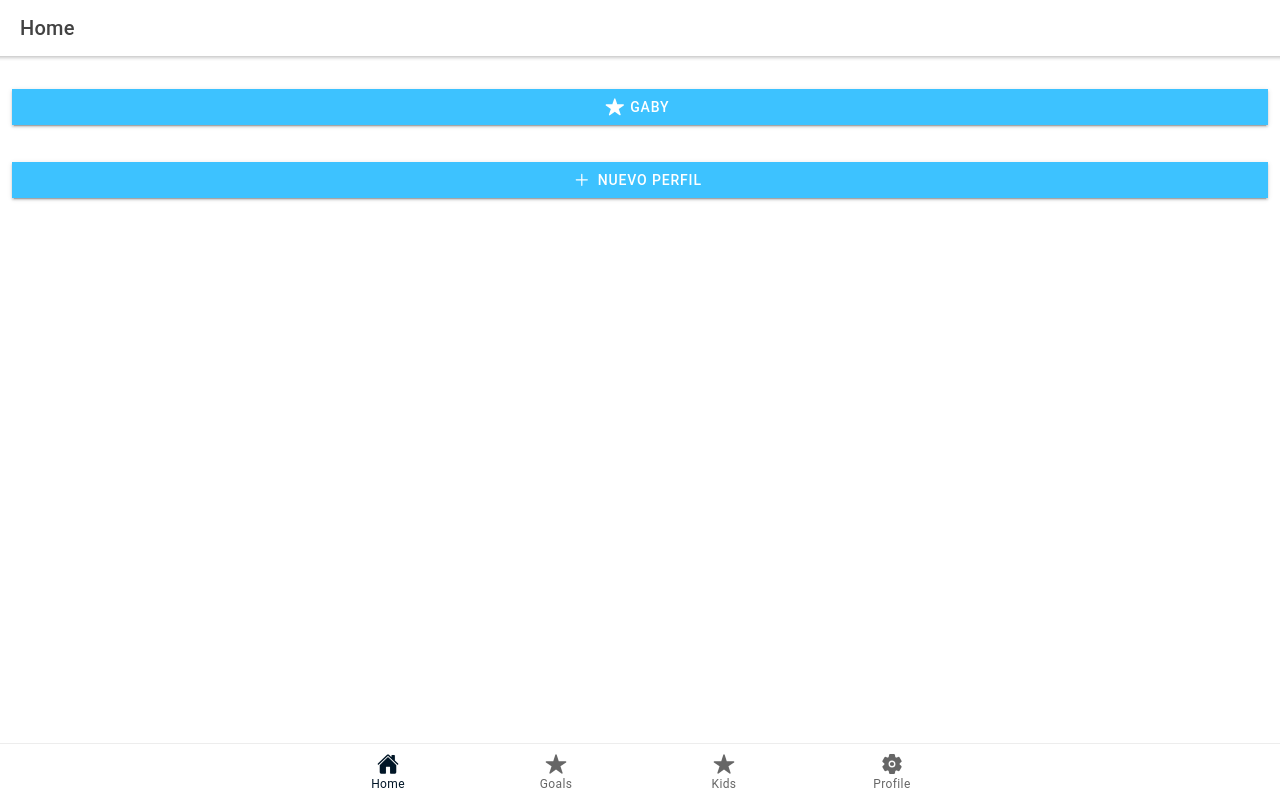
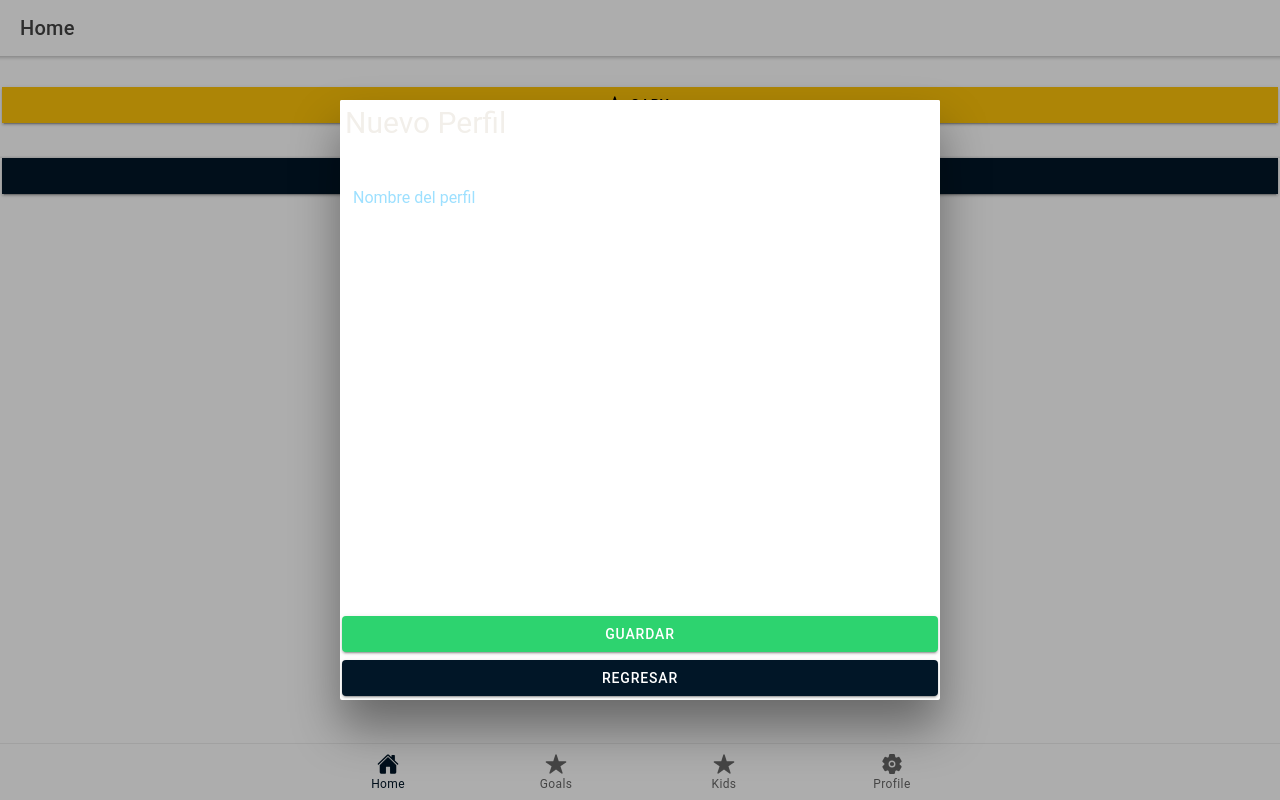
Before and after one commit to Jakii/ARCON-FE-R, a React (Create React App) app in the folder arcon/: page /home in a window 1280 px wide. Both pictures are taken after a click on the element "NUEVO PERFIL". Built offline with nearby package versions, Linux system fonts and the light colour scheme.

Commit message:
Crear nuevos perfiles

```diff
--- /dev/null
+++ b/arcon/src/components/Perfiles/NewProfile.tsx
@@ -0,0 +1,45 @@
+import React, {useState} from 'react';
+import {
+    IonModal, IonButton, IonContent, IonLabel, IonGrid, IonCol,
+    IonRow, IonInput
+} from '@ionic/react';
+import './Perfiles.css';
+
+type NewProfileProps = {
+    ShowModal: any,
+    SetShowModal: Function,
+    SaveNewProfile:Function
+}
+
+const NewProfile: React.FC<NewProfileProps> = ({ ShowModal, SetShowModal, SaveNewProfile }) => {
+    const [name, setName]=useState<string>();
+
+    const save=()=>{
+        SaveNewProfile(name);
+        SetShowModal(false);
+    }
+    return (
+        <IonModal isOpen={ShowModal}>
+            <IonContent>
+                <IonGrid>
+                    <IonRow>
+                        <IonLabel class="title">Nuevo Perfil</IonLabel>
+                    </IonRow>
+                    <br />
+                    <br />
+                    <IonRow>
+                        <IonInput placeholder="Nombre del perfil"
+                        autofocus={true}
+                        color="secondary"
+                        onIonChange={e=>setName(e.detail.value!)}></IonInput>
+                    </IonRow>
+
+                </IonGrid>
+            </IonContent>
+            <IonButton onClick={save} color="success">Guardar</IonButton>
+            <IonButton onClick={() => SetShowModal(false)}>Regresar</IonButton>
+        </IonModal>
+    );
+};
+
+export default NewProfile;
--- a/arcon/src/components/Perfiles/Perfiles.tsx
+++ b/arcon/src/components/Perfiles/Perfiles.tsx
@@ -1,22 +1,27 @@
 import React, { useState } from 'react';
-import { IonButton, IonIcon, IonGrid, IonRow, IonCol } from '@ionic/react';
+import { IonButton, IonIcon, IonGrid, IonRow, IonCol, IonContent, IonFooter, IonList } from '@ionic/react';
 import { star, add } from 'ionicons/icons';
 import './Perfiles.css';
+import NewProfile from './NewProfile';
 
 type ProfileProps = {
     ListaPerfiles: any[]
 }
 
 const ProfilesList: React.FC<ProfileProps> = ({ ListaPerfiles }) => {
-    const [listaPerfiles, setListaPerfiles]=useState(ListaPerfiles);
+    const [listaPerfiles, setListaPerfiles] = useState(ListaPerfiles);
+    const [showNewProfile, setShowNewProfile] = useState(false);
 
-    const renderProfiles = listaPerfiles.map(x => {
+
+    const renderProfiles = () => {
+        return (
+            listaPerfiles.map(x => {
                 return (
                     <IonCol size-md="5" size-lg="5" size-s="5">
                         <IonButton
                             ion-button
                             icon-start
-                    color="secondary"
+                            color={x.RolId == 1 ? "warning" : "secondary"}
                             expand="full"
                         >
                             <IonIcon slot="start" icon={star} />
@@ -24,45 +29,44 @@ const ProfilesList: React.FC<ProfileProps> = ({ ListaPerfiles }) => {
                         </IonButton>
                     </IonCol>
                 )
-    });
+            }))
+    }
 
     const addNewProfile = () => {
+        setShowNewProfile(true);
+    }
+
+    const saveNewProfile = (name: any) => {
         var newProfile = {
-            ProfileId: 2,
-            Name: "Jacky",
-            RolId: 2
+            Name: name,
+            RolId: 2,
+            ProfileId: 2
         };
-        listaPerfiles.push(newProfile);
-        debugger;
-        setListaPerfiles(listaPerfiles);
+
+        ListaPerfiles.push(newProfile);
+        setListaPerfiles(ListaPerfiles);
     }
 
     return (
-        <IonGrid>
-            <IonRow>
-                <IonCol size-md="12" size-lg="12" size-s="12">
-                    <div>
-                        {renderProfiles}
-                    </div>
-                </IonCol>
-            </IonRow>
-            <IonRow>
-                <IonCol size-md="12" size-lg="12" size-s="12">
-                    <div>
+        <IonContent>
+            <IonList>
+                {renderProfiles()}
+            </IonList>
+            <NewProfile ShowModal={showNewProfile} SetShowModal={() => { setShowNewProfile(false) }} SaveNewProfile={saveNewProfile} />
+
+            <IonFooter>
                 <IonButton
                     ion-button
                     icon-start
-                            color="secondary"
+                    color="primary"
                     expand="full"
                     onClick={() => addNewProfile()}
                 >
                     <IonIcon slot="start" icon={add} />
                     Nuevo Perfil
                         </IonButton>
-                    </div>
-                </IonCol>
-            </IonRow>
-        </IonGrid>
+            </IonFooter>
+        </IonContent>
     )
 }
 
--- a/arcon/src/pages/Goals.tsx
+++ b/arcon/src/pages/Goals.tsx
@@ -1,5 +1,5 @@
-import React, {useState} from 'react';
-import { IonContent, IonHeader, IonPage, IonTitle, IonToolbar } from '@ionic/react';
+import React, { useState } from 'react';
+import { IonContent, IonHeader, IonPage, IonTitle, IonToolbar, IonFooter, IonButton } from '@ionic/react';
 import './Goals.css';
 import GoalsList from './../components/GoalsList/GoalsList';
 
@@ -12,17 +12,17 @@ const Goals: React.FC = () => {
     {
       GoalId: 1,
       Title: "Mac",
-      Description:"",
-      Amount:0,
-      Progress:0,
-      StatusId:1,
-      Activities:[
+      Description: "",
+      Amount: 0,
+      Progress: 0,
+      StatusId: 1,
+      Activities: [
         {
-          ActivityId:1,
+          ActivityId: 1,
           Name: "Arreglar mi habitación"
         },
         {
-          ActivityId:2,
+          ActivityId: 2,
           Name: "Sacar la basura"
         }
       ]
@@ -30,17 +30,17 @@ const Goals: React.FC = () => {
     {
       GoalId: 2,
       Title: "Viaje",
-      Description:"",
-      Amount:0,
-      Progress:50,
-      StatusId:1,
-      Activities:[
+      Description: "",
+      Amount: 0,
+      Progress: 50,
+      StatusId: 1,
+      Activities: [
         {
-          ActivityId:1,
+          ActivityId: 1,
           Name: "Arreglar mi habitación"
         },
         {
-          ActivityId:2,
+          ActivityId: 2,
           Name: "Sacar la basura"
         }
       ]
@@ -61,8 +61,11 @@ const Goals: React.FC = () => {
           </IonToolbar>
         </IonHeader>
         <GoalsList
-        List={goalsList}/>
+          List={goalsList} />
       </IonContent>
+      <IonFooter>
+        <IonButton color="primary" expand="full">Nueva meta</IonButton>
+      </IonFooter>
     </IonPage>
   );
 };
```
Lines whose indentation alone changed are shown as unchanged.
